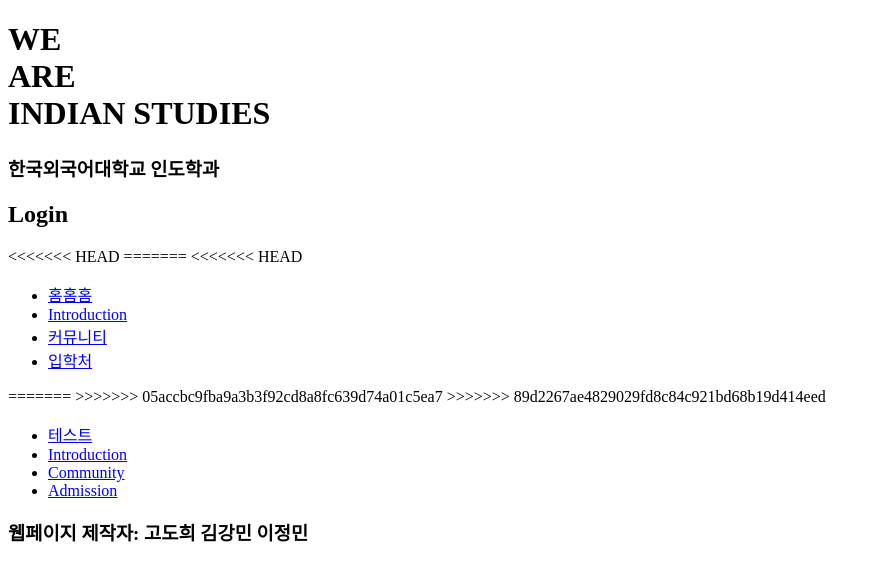
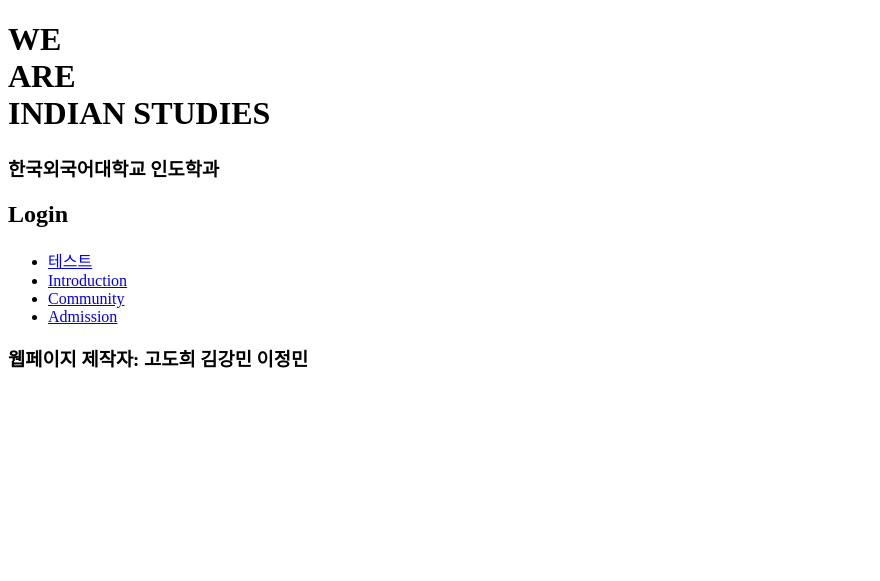
Before and after one commit to Hindi-com/IndianStudies.Github.io, a Python web app: template templates/base.html in a window 1280 px wide. Shown: the top 581 px of the page, without its empty margins (0-880 px from the left). Run offline with Jinja, Linux system fonts and the light colour scheme; the template is opened without the code that fills it, so the values that code supplies are empty.

Commit message:
delete code

```diff
--- a/templates/base.html
+++ b/templates/base.html
@@ -21,23 +21,7 @@
         <div class="header__login">
             <h2>Login</h2>
         </div>
-<<<<<<< HEAD
-=======
-        <<<<<<< HEAD <div>
-            <nav id="navbar">
-                <ul class="" navbar__menu>
-                    <li class="navbar__menu__item"><a href="#">홈홈홈</a></li>
-                    <li class="navbar__menu__item"><a href="#">Introduction</a></li>
-                    <li class="navbar__menu__item"><a href="#">커뮤니티</a></li>
-                    <li class="navbar__menu__item"><a href="#">입학처</a></li>
-                </ul>
-            </nav>
-            </div>
-            =======
-            >>>>>>> 05accbc9fba9a3b3f92cd8a8fc639d74a01c5ea7
->>>>>>> 89d2267ae4829029fd8c84c921bd68b19d414eed
     </header>
-
     <!--navbar-->
     <nav class="navbar navbar-expand-lg navbar-light bg-light">
         <div class="container-fluid">
```
